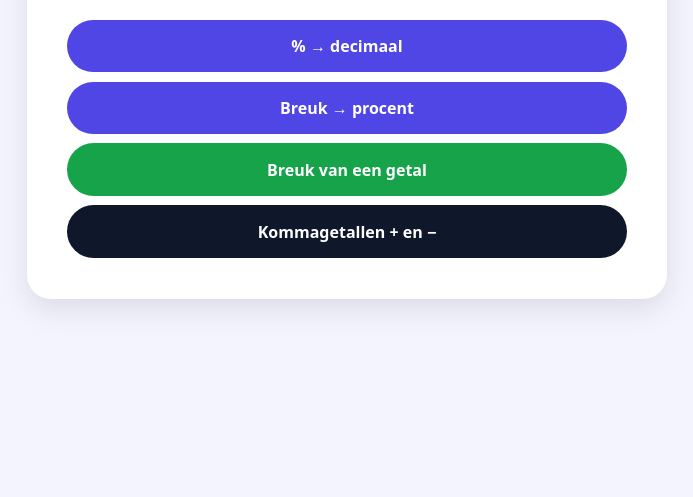
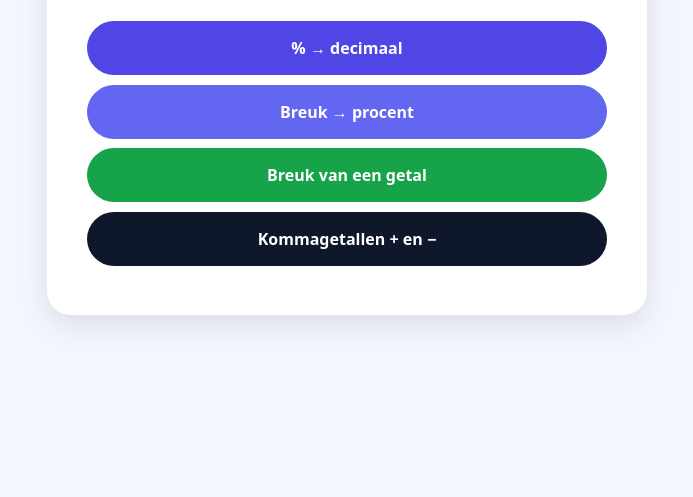
Before and after one commit to thijsgeurtsen/8.2, a plain HTML site: page index.html in a window 1280 px wide. Shown: the part 303-800 px from the top of the page, without its empty margins (293-986 px from the left). Drawn offline with Linux system fonts and the light colour scheme.

Commit message:
Update index.html

```diff
--- a/index.html
+++ b/index.html
@@ -1,32 +1,87 @@
 <!DOCTYPE html>
 <html lang="nl">
 <head>
-  <meta charset="UTF-8" />
+  <meta charset="UTF-8">
   <title>Rekenoefeningen</title>
   <style>
-    body{font-family:system-ui,sans-serif;background:#f4f4ff;margin:0;min-height:100vh;display:flex;justify-content:center;align-items:center}
-    .container{background:#fff;padding:2rem 2.5rem;border-radius:1.5rem;box-shadow:0 10px 30px rgba(0,0,0,.1);max-width:560px;width:95%;text-align:center}
-    h1{margin:0 0 .4rem;font-size:1.9rem}
-    .subtitle{color:#555;margin:0 0 1.6rem;font-size:.95rem}
-    a.btn{display:block;margin:.6rem 0;padding:.95rem 1rem;border-radius:999px;text-decoration:none;font-weight:800;color:#fff;background:#4f46e5}
-    a.btn.secondary{background:#6366f1}
-    a.btn.accent{background:#16a34a}
-    a.btn.dark{background:#0f172a}
+    body {
+      font-family: system-ui, sans-serif;
+      background: #f4f6ff;
+      margin: 0;
+      min-height: 100vh;
+      display: flex;
+      justify-content: center;
+      align-items: center;
+    }
+
+    .container {
+      background: white;
+      padding: 2.5rem;
+      border-radius: 1.5rem;
+      box-shadow: 0 10px 30px rgba(0,0,0,.1);
+      max-width: 520px;
+      width: 95%;
+      text-align: center;
+    }
+
+    h1 {
+      margin: 0 0 .5rem;
+      font-size: 2rem;
+    }
+
+    .subtitle {
+      color: #555;
+      margin-bottom: 1.5rem;
+      font-size: .95rem;
+    }
+
+    a.btn {
+      display: block;
+      margin: .6rem 0;
+      padding: 1rem;
+      border-radius: 999px;
+      text-decoration: none;
+      font-weight: 700;
+      color: white;
+      background: #4f46e5;
+    }
+
+    a.btn.secondary {
+      background: #6366f1;
+    }
+
+    a.btn.accent {
+      background: #16a34a;
+    }
+
+    a.btn.dark {
+      background: #0f172a;
+    }
   </style>
 </head>
+
 <body>
   <div class="container">
     <h1>Rekenoefeningen</h1>
-    <p class="subtitle">Je hebt steeds 2 minuten om zoveel mogelijk sommen te maken.</p>
+    <p class="subtitle">
+      Je hebt steeds 2 minuten om zoveel mogelijk sommen te maken.
+    </p>
 
-<a class="btn" href="procent-decimaal.html">% → decimaal</a>
+    <a class="btn" href="procent-decimaal.html">
+      % → decimaal
+    </a>
 
-<a class="btn" href="breuk-procent.html">Breuk → procent</a>
+    <a class="btn secondary" href="breuk-procent.html">
+      Breuk → procent
+    </a>
 
-<a class="btn accent" href="breuk-van-getal.html">Breuk van een getal</a>
+    <a class="btn accent" href="breuk-van-getal.html">
+      Breuk van een getal
+    </a>
 
-<a class="btn dark" href="komma-plus-min.html">Kommagetallen + en −</a>
-
+    <a class="btn dark" href="komma-plus-min.html">
+      Kommagetallen + en −
+    </a>
   </div>
 </body>
 </html>
```
